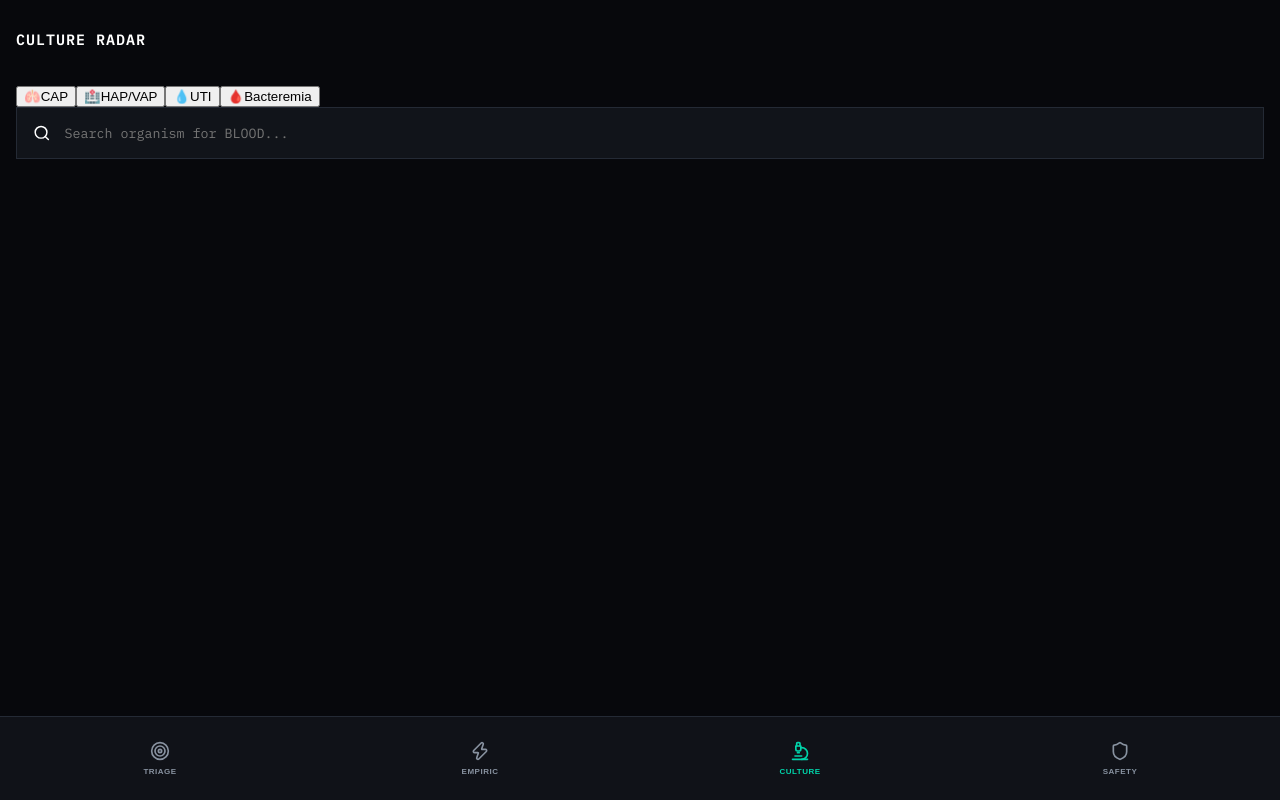
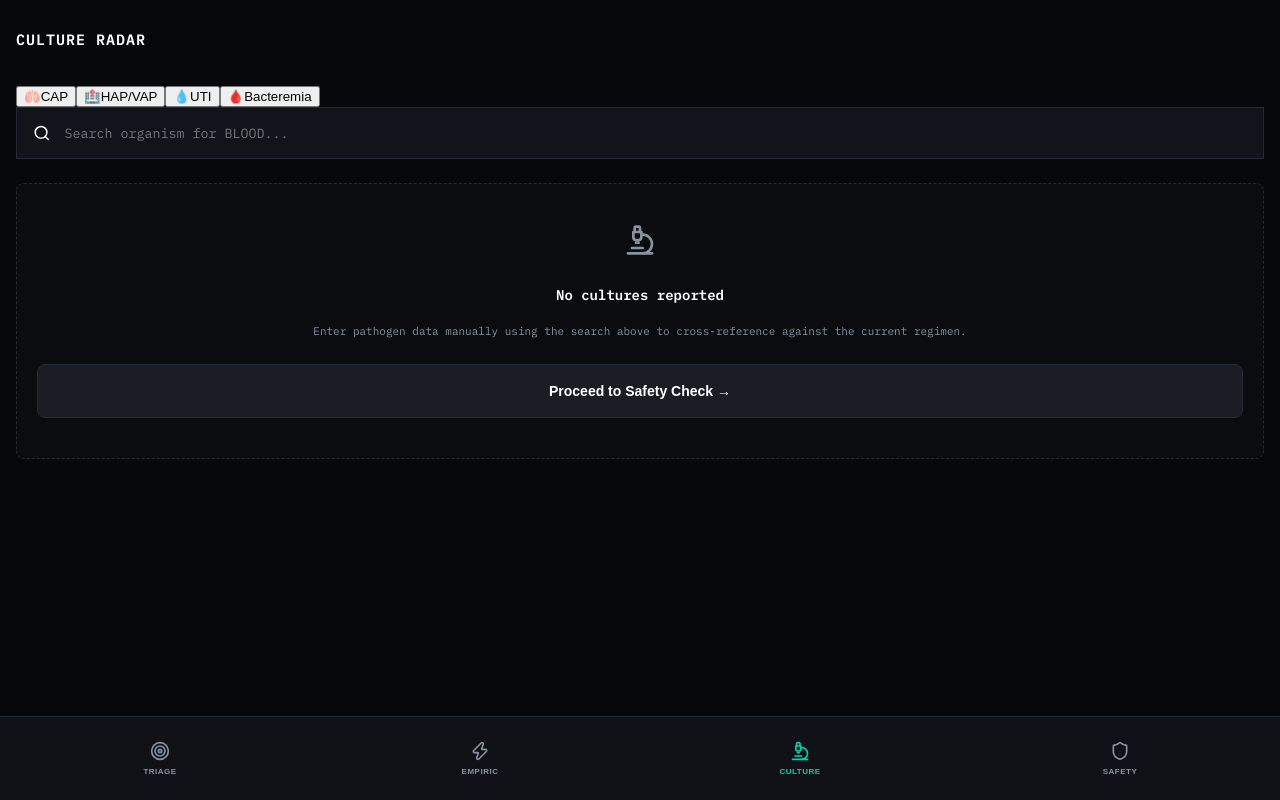
Before and after one commit to beandoc/antibiotic, a React (Vite) app: page / in a window 1280 px wide. Both pictures are taken after a click on the button "CULTURE". Built offline with nearby package versions, Linux system fonts and the light colour scheme.

Commit message:
✨ Feature: Added 'Skip to Safety Check' empty state in Culture Radar to improve navigation flow when no culture data is present.

```diff
--- a/src/App.jsx
+++ b/src/App.jsx
@@ -106,6 +106,7 @@ function App() {
             onRemoveRecord={(s) => {const n = {...labRecords}; delete n[s]; setLabRecords(n);}}
             currentRegimen={manualRegimen || availableRegimens[activeRegimenIdx]}
             getCoverage={getCoverage}
+            onSkip={() => setActiveTab('safety')}
           />
         )}
         {activeTab === 'safety' && (
--- a/src/components/CultureScreen.jsx
+++ b/src/components/CultureScreen.jsx
@@ -1,8 +1,8 @@
 import React from 'react';
-import { Microscope, Search, Plus } from 'lucide-react';
+import { Microscope, Search, Plus, ShieldCheck } from 'lucide-react';
 import { SOURCES, ORGANISMS } from '../data';
 
-export function CultureScreen({ search, setSearch, activeSource, setSource, labRecords, onAddRecord, onRemoveRecord, currentRegimen, getCoverage }) {
+export function CultureScreen({ search, setSearch, activeSource, setSource, labRecords, onAddRecord, onRemoveRecord, currentRegimen, getCoverage, onSkip }) {
   const filteredOrgs = search.length > 1 ? ORGANISMS.filter(o => o.name.toLowerCase().includes(search.toLowerCase())) : [];
 
   return (
@@ -38,6 +38,17 @@ export function CultureScreen({ search, setSearch, activeSource, setSource, labR
            )}
 
            <div className="lab-history-stack">
+              {Object.keys(labRecords).length === 0 && !search && (
+                 <div className="empty-culture-state">
+                    <Microscope size={32} className="ecs-ico" />
+                    <h3>No cultures reported</h3>
+                    <p>Enter pathogen data manually using the search above to cross-reference against the current regimen.</p>
+                    <button className="confirm-btn ecs-btn" onClick={onSkip}>
+                       Proceed to Safety Check →
+                    </button>
+                 </div>
+              )}
+
               {Object.entries(labRecords).map(([srcId, org]) => {
                  const src = SOURCES.find(x => x.id === srcId) || { l: 'Other', ico: '🔬' };
                  const covResult = getCoverage(org.id, currentRegimen?.abx || []);
--- a/src/index.css
+++ b/src/index.css
@@ -993,3 +993,41 @@ body {
   padding: 20px 16px 140px 16px; /* Added extra padding to ensure bottom content clears the nav */
   -webkit-overflow-scrolling: touch;
 }
+
+/* ── EMPTY CULTURE STATE ── */
+.empty-culture-state {
+  display: flex;
+  flex-direction: column;
+  align-items: center;
+  justify-content: center;
+  text-align: center;
+  padding: 40px 20px;
+  background: rgba(255,255,255,0.02);
+  border: 1px dashed var(--border);
+  border-radius: 8px;
+  margin-top: 24px;
+}
+
+.ecs-ico {
+  color: var(--text-muted);
+  margin-bottom: 16px;
+}
+
+.empty-culture-state h3 {
+  font-size: 14px;
+  font-weight: 800;
+  margin-bottom: 8px;
+}
+
+.empty-culture-state p {
+  font-size: 11px;
+  color: var(--text-muted);
+  line-height: 1.5;
+  margin-bottom: 24px;
+}
+
+.ecs-btn {
+  background: var(--surface);
+  border: 1px solid var(--border);
+  color: #fff;
+}
```
